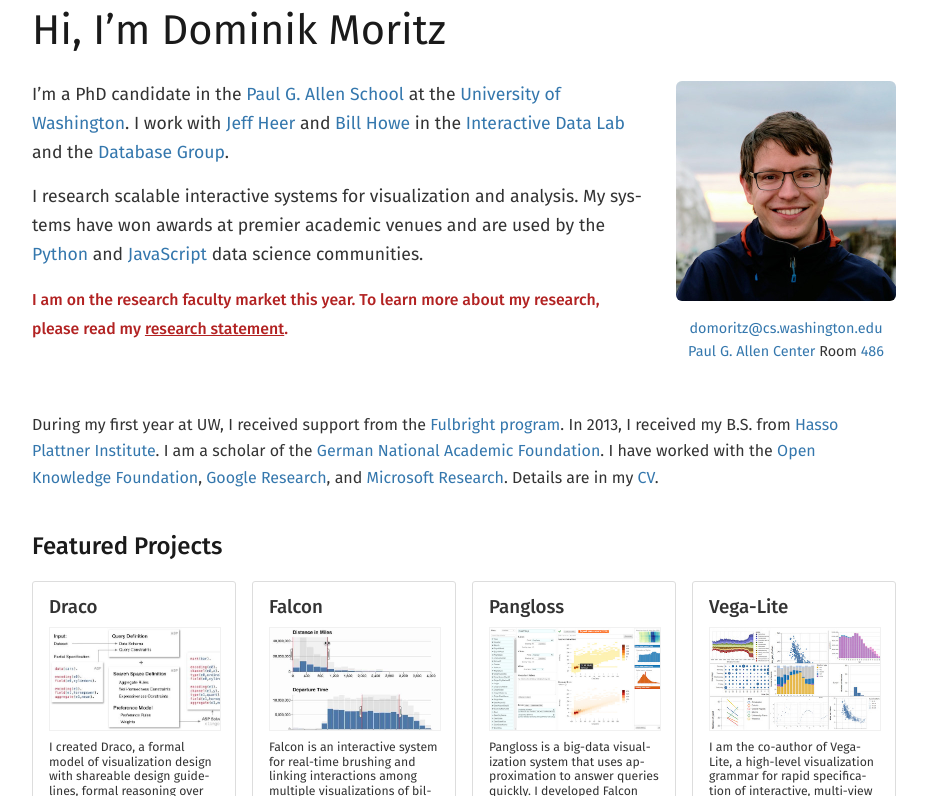
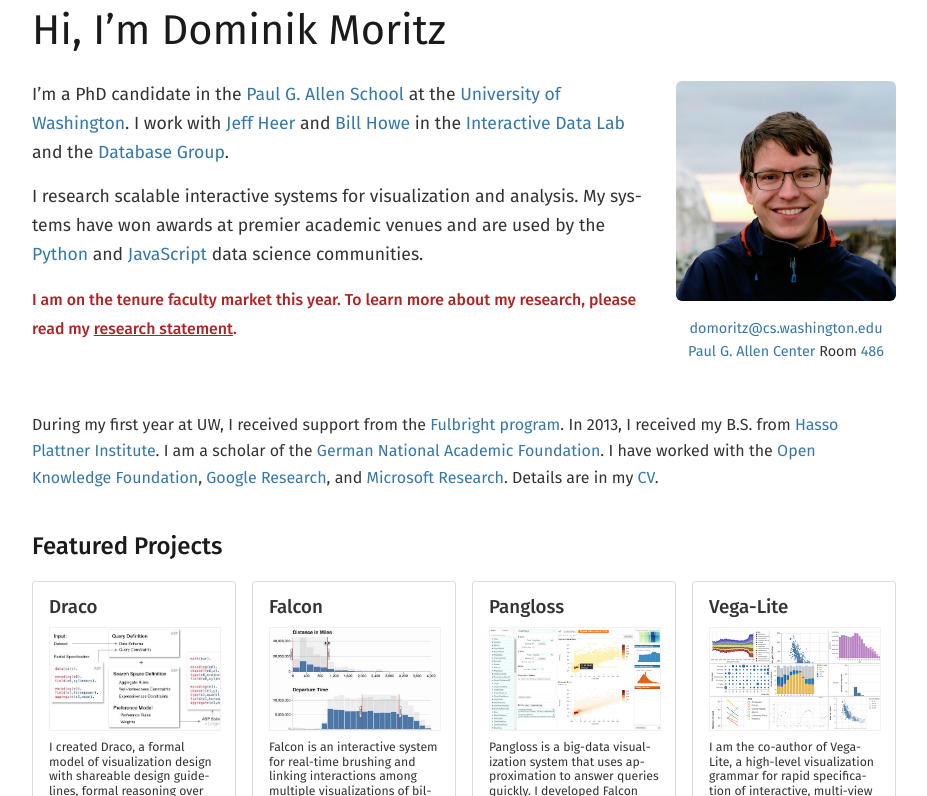
Before and after one commit to domoritz/domoritz.github.io, a Jekyll site: the page built from index.md, in a window 1280 px wide and 900 px high, cut to the strip 104-900 px from the top of the window. Shown: the whole strip, without its empty margins (176-1103 px from the left). Built offline with Jekyll 4.4.1, drawn with Linux system fonts in a browser that asks for light colours; nearby versions of some CDN libraries.

Commit message:
Update index.md

```diff
--- a/index.md
+++ b/index.md
@@ -13,7 +13,7 @@ I'm a PhD candidate in the [Paul G. Allen School](https://www.cs.washington.edu/
 
 I research scalable interactive systems for visualization and analysis. My systems have won awards at premier academic venues and are used by the [Python](https://altair-viz.github.io) and [JavaScript](https://vega.github.io/vega-lite/) data science communities.
 
-<span style="color:firebrick; font-weight: 500; font-size: 0.9em;">I am on the research faculty market this year. To learn more about my research, please read my <a href="{{ '/assets/dominik_research_statement.pdf' | absolute_url }}" style="color:firebrick; text-decoration: underline;">research statement</a>.</span>
+<span style="color:firebrick; font-weight: 500; font-size: 0.9em;">I am on the tenure faculty market this year. To learn more about my research, please read my <a href="{{ '/assets/dominik_research_statement.pdf' | absolute_url }}" style="color:firebrick; text-decoration: underline;">research statement</a>.</span>
 </div>
 
 <div class="me" markdown="1">
```
